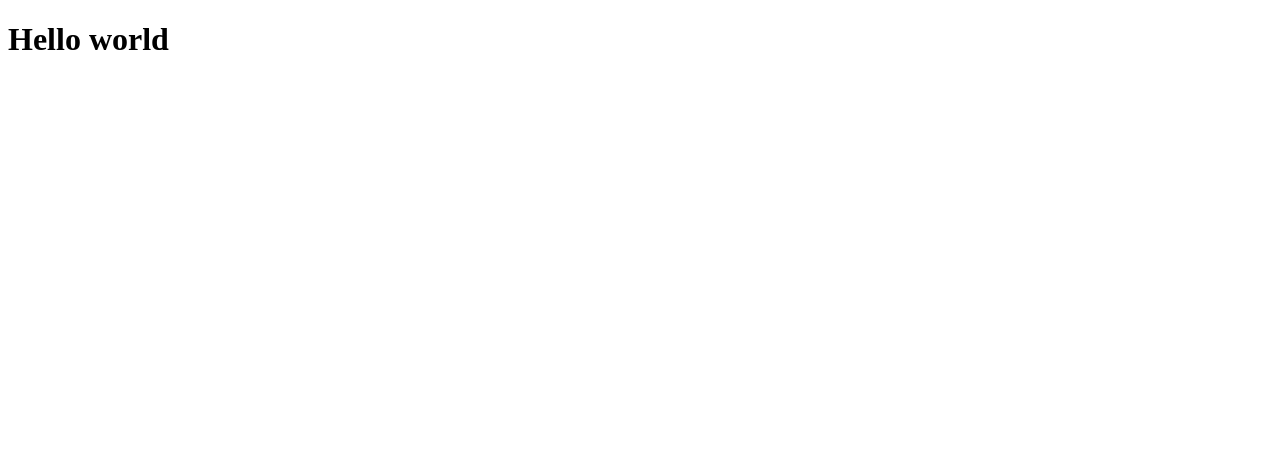
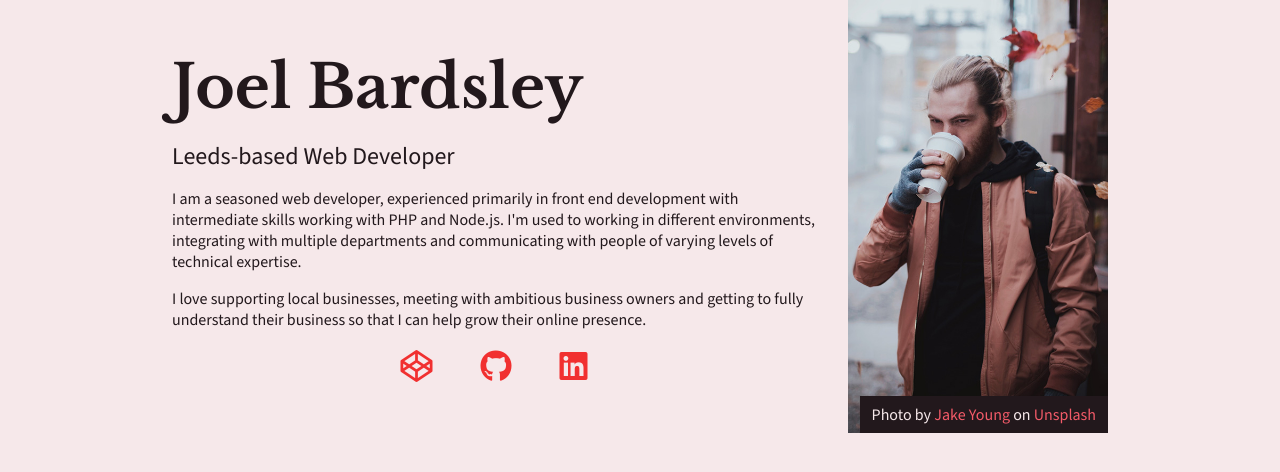
Before and after one commit to joelbardsley/joelbardsley.github.io, a plain HTML site: page index.html in a window 1280 px wide. Drawn offline with nearby package versions, Linux system fonts and the light colour scheme.

Commit message:
Created basic profile page using HTML and CSS with Google Fonts and Font Awesome

```diff
--- a/index.html
+++ b/index.html
@@ -3,9 +3,91 @@
   <head>
     <meta charset="UTF-8" />
     <meta name="viewport" content="width=device-width, initial-scale=1.0" />
-    <title>GHASD: Intro to Source Control - GitHub Page</title>
+    <link rel="preconnect" href="https://fonts.googleapis.com" />
+    <link rel="preconnect" href="https://fonts.gstatic.com" crossorigin />
+    <link
+      href="https://fonts.googleapis.com/css2?family=Libre+Baskerville:wght@700&family=Source+Sans+3&display=swap"
+      rel="stylesheet"
+    />
+    <link rel="stylesheet" href="style.css" />
+    <script
+      src="https://kit.fontawesome.com/0699cbef37.js"
+      crossorigin="anonymous"
+    ></script>
+    <title>Joel Bardsley | GitHub Profile Page</title>
   </head>
   <body>
-    <h1>Hello world</h1>
+    <div class="container">
+      <main>
+        <header>
+          <h1>Joel Bardsley</h1>
+          <p class="subtitle">Leeds-based Web Developer</p>
+        </header>
+        <p>
+          I am a seasoned web developer, experienced primarily in front end
+          development with intermediate skills working with PHP and Node.js. I'm
+          used to working in different environments, integrating with multiple
+          departments and communicating with people of varying levels of
+          technical expertise.
+        </p>
+        <p>
+          I love supporting local businesses, meeting with ambitious business
+          owners and getting to fully understand their business so that I can
+          help grow their online presence.
+        </p>
+        <ul class="social-icon-list">
+          <li>
+            <a
+              href="https://codepen.io/joelbardsley/"
+              title="View CodePen profile"
+              target="_blank"
+              rel="noopener"
+            >
+              <i class="fa-brands fa-codepen"></i>
+            </a>
+          </li>
+          <li>
+            <a
+              href="https://github.com/joelbardsley/"
+              title="View GitHub profile"
+              target="_blank"
+              rel="noopener"
+            >
+              <i class="fa-brands fa-github"></i>
+            </a>
+          </li>
+          <li>
+            <a
+              href="https://www.linkedin.com/in/joelbardsley/"
+              title="View LinkedIn profile"
+              target="_blank"
+              rel="noopener"
+            >
+              <i class="fa-brands fa-linkedin"></i>
+            </a>
+          </li>
+        </ul>
+      </main>
+      <aside>
+        <figure>
+          <img
+            src="img/profile-image-vertical.jpg"
+            alt="Placeholder photo of long-haired male standing outside in Autumn as leaves fall around him. The main is wearing a brown jacket and is drinking a takeaway coffee"
+          />
+          <figcaption>
+            Photo by
+            <a
+              href="https://unsplash.com/@huskerfan3?utm_content=creditCopyText&utm_medium=referral&utm_source=unsplash"
+              >Jake Young</a
+            >
+            on
+            <a
+              href="https://unsplash.com/photos/man-drinking-cup-of-coffee-selective-focus-photography-4s3R-z-_U0k?utm_content=creditCopyText&utm_medium=referral&utm_source=unsplash"
+              >Unsplash</a
+            >
+          </figcaption>
+        </figure>
+      </aside>
+    </div>
   </body>
 </html>
--- a/style.css
+++ b/style.css
@@ -1,3 +1,143 @@
+:root {
+  --font-family-heading: "Libre Baskerville", serif;
+  --font-weight-heading: 700;
+  --font-family-body: "Source Sans 3", sans-serif;
+  --font-weight-body: 400;
+
+  --color-neutral-light: #f6e8ea;
+  --color-neutral-standard: #aa8896;
+  --color-neutral-dark: #22181c;
+  --color-primary-light: #f45b69;
+  --color-primary-standard: #f13030;
+  --color-primary-dark: #5a0001;
+}
+
+*,
+*::before,
+*::after {
+  box-sizing: inherit;
+}
+
+html {
+  box-sizing: border-box;
+}
+
 body {
-  background-color: red;
+  background-color: var(--color-neutral-light);
+  color: var(--color-neutral-dark);
+  font-family: var(--font-family-body);
+  font-weight: var(--font-weight-body);
+  font-size: 1rem;
+  margin: 0;
 }
+
+h1,
+p,
+ul,
+li,
+figure,
+img {
+  margin: 0;
+}
+
+img {
+  display: block;
+  max-width: 100%;
+}
+
+a {
+  text-decoration: none;
+}
+
+a:hover {
+  text-decoration: underline;
+}
+
+figure {
+  display: inline-block;
+  position: relative;
+}
+
+figcaption {
+  position: absolute;
+  bottom: 0;
+  right: 0;
+  padding: 0.5em 0.75em;
+  background-color: var(--color-neutral-dark);
+  color: var(--color-neutral-light);
+}
+
+figcaption a {
+  color: var(--color-primary-light);
+}
+
+h1 {
+  font-family: var(--font-family-heading);
+  font-weight: var(--font-weight-heading);
+  font-size: 2.25rem;
+}
+
+p {
+  font-size: 1.125rem;
+}
+
+.container {
+  padding-inline: 2em;
+  max-width: 62.5rem;
+  margin-inline: auto;
+}
+
+.social-icon-list {
+  list-style: none;
+  padding: 0;
+  display: flex;
+  justify-content: center;
+  gap: 0.5em;
+  font-size: 2rem;
+}
+
+.social-icon-list a {
+  padding: 0.5em;
+  color: var(--color-primary-standard);
+  transition: color 0.3s ease;
+}
+
+.social-icon-list a:hover {
+  color: var(--color-primary-light);
+  opacity: 0.8;
+}
+
+main > * + * {
+  margin-top: 1rem;
+}
+
+.subtitle {
+  font-size: 1.5rem;
+  margin-top: 1rem;
+}
+
+@media (min-width: 50rem) {
+  h1 {
+    font-size: 3.75rem;
+  }
+
+  p {
+    font-size: 1rem;
+  }
+
+  .container {
+    display: grid;
+    align-items: center;
+    grid-template-columns: 1fr 16.25rem;
+    gap: 2em;
+  }
+
+  main {
+    grid-column: 1;
+  }
+
+  aside {
+    grid-row: 1 / -1;
+    grid-column: 2;
+  }
+}
```
Also changed, not shown: img/profile-image-vertical.jpg (added).
